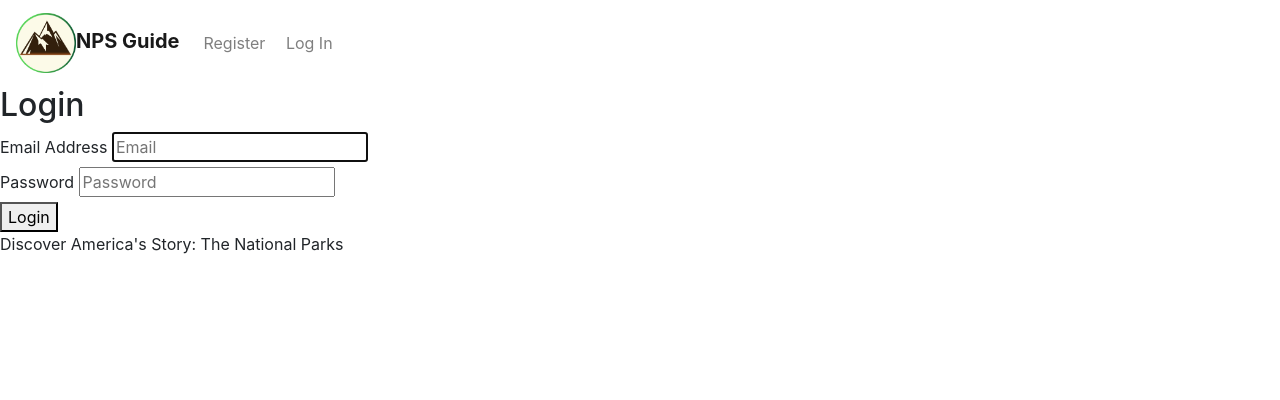
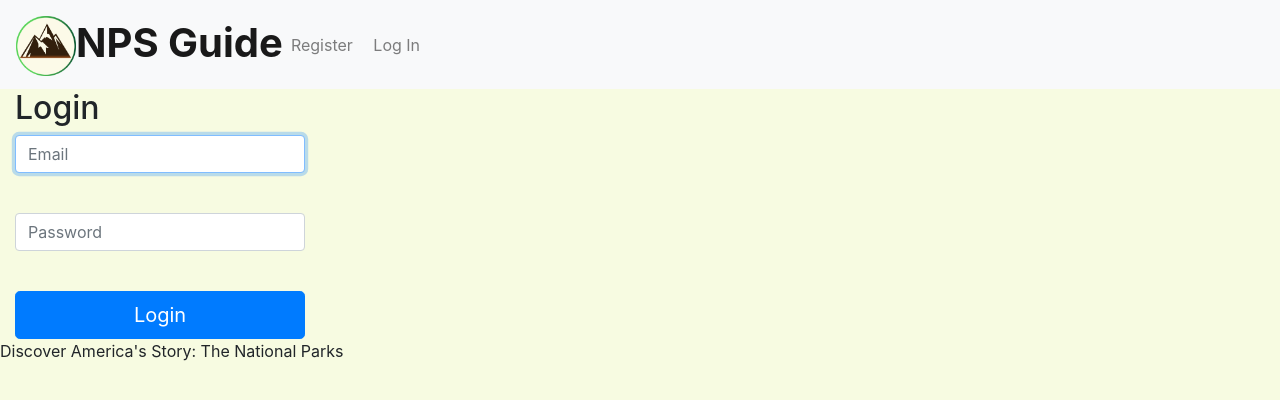
Before and after one commit to marissaaguilera/NPS-Guide, a Flask app: page /login in a window 1280 px wide. Shown: the top 400 px of the page. Run offline with Flask 2, Linux system fonts and the light colour scheme; some libraries are stand-ins or nearby versions.

Commit message:
Bootstrap added to login page

```diff
--- a/server.py
+++ b/server.py
@@ -205,7 +205,7 @@ def select_bucketlist_from_profile(bucketlist_id):
     bucketlist = crud.get_bucketlist_by_id(bucketlist_id)
 
     return render_template('bucketlist_details.html', bucketlist=bucketlist)
-#FIX THIS LATER
+#FIX THIS LATER - don't need two of the same route. should be able to delete this one
 
 
 
@@ -225,14 +225,11 @@ def adding_to_a_bucketlist():
 
     if not bucketlist:
         bucketlist = crud.create_bucketlist(user_id, park_id)
-        # print('>>>>>>>>no bucketlist found ')
+
     for activity_id in activity_list:
-#have a method to get an item by bucketlist id and activity id
         new_bucketlist_item = crud.create_bucketlist_item(bucketlist.bucketlist_id, activity_id, datetime.now())
 
 
-
-#get list of activities and compare my activity id in the bucketlistitems
     return redirect(f'bucketlists/{bucketlist.bucketlist_id}')
 
 
@@ -244,50 +241,16 @@ def saving_order():
 
 
     user_id = session['user_id']
-    print(request.form) #dictionary object
-
-    #update database
-    # updated_bucketlist_item = crud.create_bucketlist_item(bucketlist.bucketlist_id, activity_id, datetime.now())
+    # print(request.form) #dictionary object
 
     order_date = request.form.get('order-date')
     item_id = request.form.get('item_id')
 
     item = crud.update_bucketlistitem_order(item_id, order_date)
-    # item.order_date.strptime('%m/%d/%Y')
-
-    #crud function for updating bucketlist order (bucketlistitemid)
-    #update its order value and add and commit that change
 
 
 
-    # saved_dates = request.form.get('activity-date')
-    # print('>>>>>>>>>>>', saved_dates)
-
-    # saved_dates = {
-
-    # }
     return jsonify({"status":"Successful", "date": item.order.strftime('%m/%d/%Y')})
-    # return 'Successful!'
-    #get it to update the database
-    #update date
-
-    #if bucketlist
-
-
-#info is sent to server and i need to access info to update database
-
-
-
-# PSEUDOCODE FOR SAVING DATES
-# 1. Create a route for saving the dates or it can be with adding-activities route
-# 2. Create a variable that requests the dates from the html form
-# 3.  Use one of my crud functions to save the order
-# 4. Return to bucketlist details page/ return to same page
-#     1. Flash message ‘your dates have been saved’
-
-#submit request to js and callback fucntion
-#route will need to return json string
-
 
 
 if __name__ == '__main__':
@@ -298,11 +261,7 @@ if __name__ == '__main__':
 #Post is used to send data
 #Get is used to request data
 
-        # {% if bucketlist == None %}
-        # You currently have no bucketlists created. Check out the 'Explore Parks' page to get started.
-        # {% else %}
-
-                # {% endif %}
-
 
 #additional column for current date
+    #crud function for updating bucketlist order (bucketlistitemid)
+    #update its order value and add and commit that change
--- a/static/css/styles.css
+++ b/static/css/styles.css
@@ -1,11 +1,25 @@
-/* Style sheet for NPS GUide. */
+/* Style sheet for NPS Guide. */
+
+
+
+/* General Layout */
+
+
+.navbar-brand {
+	font-size: 40px;
+	margin: 0px;
+}
+
+
+/* .bg-light {
+	background-color: #77c9d4;
+} */
+
 
 
 
 /* Body of Site */
-body {
-	background-color:#bac964;
-}
+
 
 
 /* Navbar Styling */
--- a/templates/base.html
+++ b/templates/base.html
@@ -4,11 +4,10 @@
 
         <title>{% block title %}National Park Service Guide{% endblock %}</title>
 
+        <!-- Load bootstrap 4 -->
+        <link rel="stylesheet" href="https://stackpath.bootstrapcdn.com/bootstrap/4.5.2/css/bootstrap.min.css" integrity="sha384-JcKb8q3iqJ61gNV9KGb8thSsNjpSL0n8PARn9HuZOnIxN0hoP+VmmDGMN5t9UJ0Z" crossorigin="anonymous">
         <!-- Load my stylesheet -->
         <link href="/static/css/styles.css" rel="stylesheet" >
-
-        <!-- Load bootstrap 4 -->
-        <link rel="stylesheet" href="https://stackpath.bootstrapcdn.com/bootstrap/4.5.2/css/bootstrap.min.css" integrity="sha384-JcKb8q3iqJ61gNV9KGb8thSsNjpSL0n8PARn9HuZOnIxN0hoP+VmmDGMN5t9UJ0Z" crossorigin="anonymous">
 
         <!-- Load font awesome -->
         <link rel="stylesheet" href="https://use.fontawesome.com/releases/v5.3.1/css/all.css" integrity="sha384-mzrmE5qonljUremFsqc01SB46JvROS7bZs3IO2EmfFsd15uHvIt+Y8vEf7N7fWAU" crossorigin="anonymous">
@@ -27,14 +26,13 @@
 
        <!-- Navbar  -->
 
-        <div id="navbar-div">
+
     <!-- Navbar collapsed -->
-            <nav id="navbar" class="navbar navbar-expand-lg navbar-light navbar-fixed-top justify-content-between">
-                <!-- add style in tag -->
+    <nav id="navbar" class="navbar navbar-expand-lg navbar-light bg-light">
+        <!-- navbar-fixed-top justify-content-between -->
+        <!-- Logo -->
         <a class="navbar-brand" href="/" >
-                  <!-- Logo -->
             <img src="/static/imgs/circle-cropped2.png" width="60" height="60" class="d-inline-block align-middle" alt=""><b>NPS Guide</b></a>
-
 
         <!-- <a class="navbar-brand" href="/"><b>NPS Guide</b></a> -->
         <button class="navbar-toggler" type="button" data-toggle="collapse" data-target="#navbarSupportedContent" aria-controls="navbarSupportedContent" aria-expanded="false" aria-label="Toggle navigation">
@@ -72,12 +70,12 @@
                 {% endif %}
         </div>
     </nav>
-        </div>
+
         {% block head %}
         {% endblock %}
 
     </head>
-    <body>
+    <body style="background-color:#f7fbe1;">
         {% block content %}BLOCK CONTENT GOES HERE{% endblock %}
 
     <div class="container-fluid">
@@ -88,7 +86,6 @@
     {% block body %}
     {% endblock %}
     </div>
-        <footer>Discover America's Story: The National Parks</footer>
 
     <script src="https://code.jquery.com/jquery-3.2.1.slim.min.js" integrity="sha384-KJ3o2DKtIkvYIK3UENzmM7KCkRr/rE9/Qpg6aAZGJwFDMVNA/GpGFF93hXpG5KkN" crossorigin="anonymous"></script>
     <script src="https://cdnjs.cloudflare.com/ajax/libs/popper.js/1.12.9/umd/popper.min.js" integrity="sha384-ApNbgh9B+Y1QKtv3Rn7W3mgPxhU9K/ScQsAP7hUibX39j7fakFPskvXusvfa0b4Q" crossorigin="anonymous"></script>
@@ -97,5 +94,6 @@
     <script src="https://cdnjs.cloudflare.com/ajax/libs/materialize/1.0.0/js/materialize.min.js"></script>
     <script src="/static/js/save_date.js"></script>
 
+    <footer>Discover America's Story: The National Parks</footer>
     </body>
 </html>
--- a/templates/bucketlist_details.html
+++ b/templates/bucketlist_details.html
@@ -20,7 +20,7 @@
 <div id="single-bucketlist-table">
     <table>
         <thead>
-            <h2>{{bucketlist.park.park_name}}</h2>
+            <h2>{{bucketlist.park.park_name}} Bucketlist</h2>
             <tr>
                 <th scope="col">Activity</th>
                 <th scope="col">Planned Date</th>
--- a/templates/login.html
+++ b/templates/login.html
@@ -5,14 +5,20 @@
 {% block content %}
 
 
-<div id="login-div">
-    <h2>Login</h2>
+<div id="login-div" class="col-3">
     <form action="/login" class="form-signin" method="POST">
-        <label for="email">Email Address</label>
-        <input type="text" placeholder="Email" name="email" required autofocus>
-        <br/><label for="password">Password</label>
-        <input type="password" placeholder="Password"name="password" required autofocus>
-        <br/><button type="submit" id="login-btn">Login</button>
+        <div id="title-login">
+            <h2>Login</h2>
+        </div>
+        <div class="form-group">
+            <label for="email" class="sr-only">Email Address</label>
+            <input type="text" class="form-control input-lg" placeholder="Email" name="email" required autofocus>
+        </div>
+        <div class="form-group">
+            <br/><label for="password" class="sr-only">Password</label>
+            <input type="password" class="form-control input-lg" placeholder="Password"name="password" required autofocus>
+        </div>
+        <br/><button class="btn btn-lg btn-primary btn-block login-submit" type="submit">Login</button>
     </form>
 </div>
 
--- a/templates/user_profile.html
+++ b/templates/user_profile.html
@@ -19,6 +19,7 @@
 
     <div id="all-bucketlists">
         <br /><h3>All Bucketlists</h3>
+        <p>Each bucketlist will be associated with one park.</p>
 
         {% for bucketlist in bucketlists %}
 
```
Also changed, not shown: crud.py (+0 -13 lines). Lines whose indentation alone changed are shown as unchanged.
